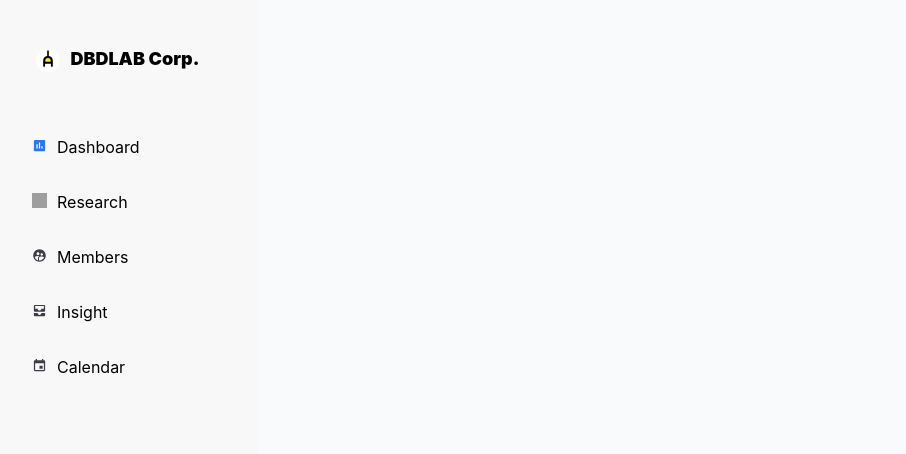
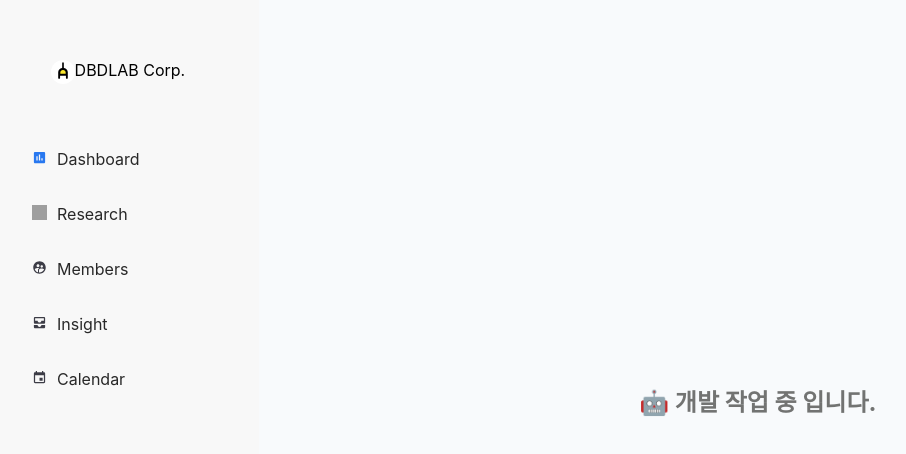
Before and after one commit to rnfltpgus/dbdlab_chart, a Next.js app: page /dashboard in a window 1280 px wide. Shown: the top 454 px of the page, without its empty margins (23-929 px from the left). Built offline with nearby package versions, Linux system fonts and the light colour scheme; grey boxes are pictures that could not be loaded.

Commit message:
🔩 Feat: 사이드바 메뉴클릭 완료, 컴포넌트 통일, 공통요소 븐리

```diff
--- a/package.json
+++ b/package.json
@@ -10,8 +10,11 @@
   },
   "dependencies": {
     "@emotion/styled": "^11.10.5",
+    "axios": "^1.1.3",
+    "chart.js": "^3.9.1",
     "next": "13.0.1",
     "react": "18.2.0",
+    "react-chartjs-2": "^4.3.1",
     "react-dom": "18.2.0"
   },
   "devDependencies": {
--- /dev/null
+++ b/src/common/Container.ts
@@ -0,0 +1,16 @@
+import styled from '@emotion/styled';
+
+const Container = styled.div`
+  display: flex;
+  align-items: center;
+  justify-content: center;
+  background-color: #f8fafc;
+  width: 100%;
+  height: 100%;
+
+  & h2 {
+    color: #727372;
+  }
+`;
+
+export default Container;
--- a/src/components/Layout.tsx
+++ b/src/components/Layout.tsx
@@ -9,10 +9,12 @@ interface LayoutProps {
 }
 
 const Layout = ({ children }: LayoutProps) => {
+  const menuitem = ['Dashboard', 'Research', 'Members', 'Insight', 'Calendar'];
+
   return (
     <Wrapper>
       <Container>
-        <Sidebar />
+        <Sidebar menuitem={menuitem} />
         {children}
       </Container>
     </Wrapper>
--- a/src/components/Sidebar.tsx
+++ b/src/components/Sidebar.tsx
@@ -1,40 +1,48 @@
+import { useState } from 'react';
 import Link from 'next/link';
-import type { NextPage } from 'next';
+import { useRouter } from 'next/router';
 
 import styled from '@emotion/styled';
 
-const Sidebar: NextPage = () => {
+interface SidebarProps {
+  menuitem: string[];
+}
+
+interface MenuProps {
+  isChoice: boolean;
+}
+
+const Sidebar = ({ menuitem }: SidebarProps) => {
+  const router = useRouter();
+  const [choice, setChoice] = useState<string>('dashboard');
+
+  const menuChoiceHandle = (menuChoice: string) => {
+    setChoice(menuChoice);
+    router.push(menuChoice.toLowerCase());
+  };
+
   return (
-    <>
     <Wrapper>
       <CompanyName>
-          <img src={'/image/img_logo01.svg'} width={24} height={24} alt="로고이미지" />
-          <span>DBDLAB Corp.</span>
+        <img src={'/image/img_logo01.svg'} width={24} height={24} alt="DBDLAB Corp. (로고)" />
+        <Link href={'/'}>DBDLAB Corp.</Link>
       </CompanyName>
       <MenuGrouping>
-          <div>
-            <img src={'/image/icon_dashboard01.svg'} width={15} height={15} alt="대시보드" />
-            <Link href="/dashboard">Dashboard</Link>
-          </div>
-          <div>
-            <img src={'https://cdn-icons-png.flaticon.com/512/1924/1924990.png'} width={15} height={15} alt="연구" />
-            <Link href="/research">Research</Link>
-          </div>
-          <div>
-            <img src={'/image/icon_members01.svg'} width={15} height={15} alt="회원" />
-            <Link href="/members">Members</Link>
-          </div>
-          <div>
-            <img src={'/image/icon_insight01.svg'} width={15} height={15} alt="통찰력" />
-            <Link href="/insight">Insight</Link>
-          </div>
-          <div>
-            <img src={'/image/icon_calendar01.svg'} width={15} height={15} alt="달력" />
-            <Link href="/calendar">Calendar</Link>
-          </div>
+        {menuitem.map((item) => {
+          return (
+            <Menu key={item} isChoice={choice === item} onClick={() => menuChoiceHandle(item)}>
+              <img
+                src={item == 'research' && 'Research' ? 'https://cdn-icons-png.flaticon.com/512/1924/1924990.png' : `/image/icon_${item}01.svg`}
+                width={15}
+                height={15}
+                // alt={item}
+              />
+              {item}
+            </Menu>
+          );
+        })}
       </MenuGrouping>
     </Wrapper>
-    </>
   );
 };
 
@@ -43,7 +51,7 @@ export default Sidebar;
 const Wrapper = styled.div`
   width: 350px;
   height: 100%;
-  padding: 48px 20px;
+  padding: 60px 20px;
   background-color: #f8f8f8;
   color: #000;
 `;
@@ -61,10 +69,11 @@ const CompanyName = styled.div`
 
 const MenuGrouping = styled.div`
   margin-top: 65px;
+`;
 
-  & div {
+const Menu = styled.div<MenuProps>`
   margin: 35px;
-  }
+  color: ${(props) => (props.isChoice ? '#2878F0' : '#282828')};
 
   & img {
     margin-right: 10px;
--- a/src/pages/dashboard.tsx
+++ b/src/pages/dashboard.tsx
@@ -1,18 +1,13 @@
 import type { NextPage } from 'next';
 
-import styled from '@emotion/styled';
+import Container from '../common/Container';
 
 const Dashboard: NextPage = () => {
-  return <Container></Container>;
+  return (
+    <Container>
+      <h2>🤖 개발 작업 중 입니다.</h2>
+    </Container>
+  );
 };
 
 export default Dashboard;
-
-const Container = styled.div`
-  display: flex;
-  align-items: center;
-  justify-content: center;
-  background-color: #f8fafc;
-  width: 100%;
-  height: 100%;
-`;
```
Also changed, not shown: src/pages/calendar.tsx (+6 -11 lines), src/pages/insight.tsx (+6 -11 lines), src/pages/members.tsx (+6 -11 lines), src/pages/research.tsx (+6 -11 lines), 2 other files (tests, documents, lock files or other folders). Lines whose indentation alone changed are shown as unchanged.
